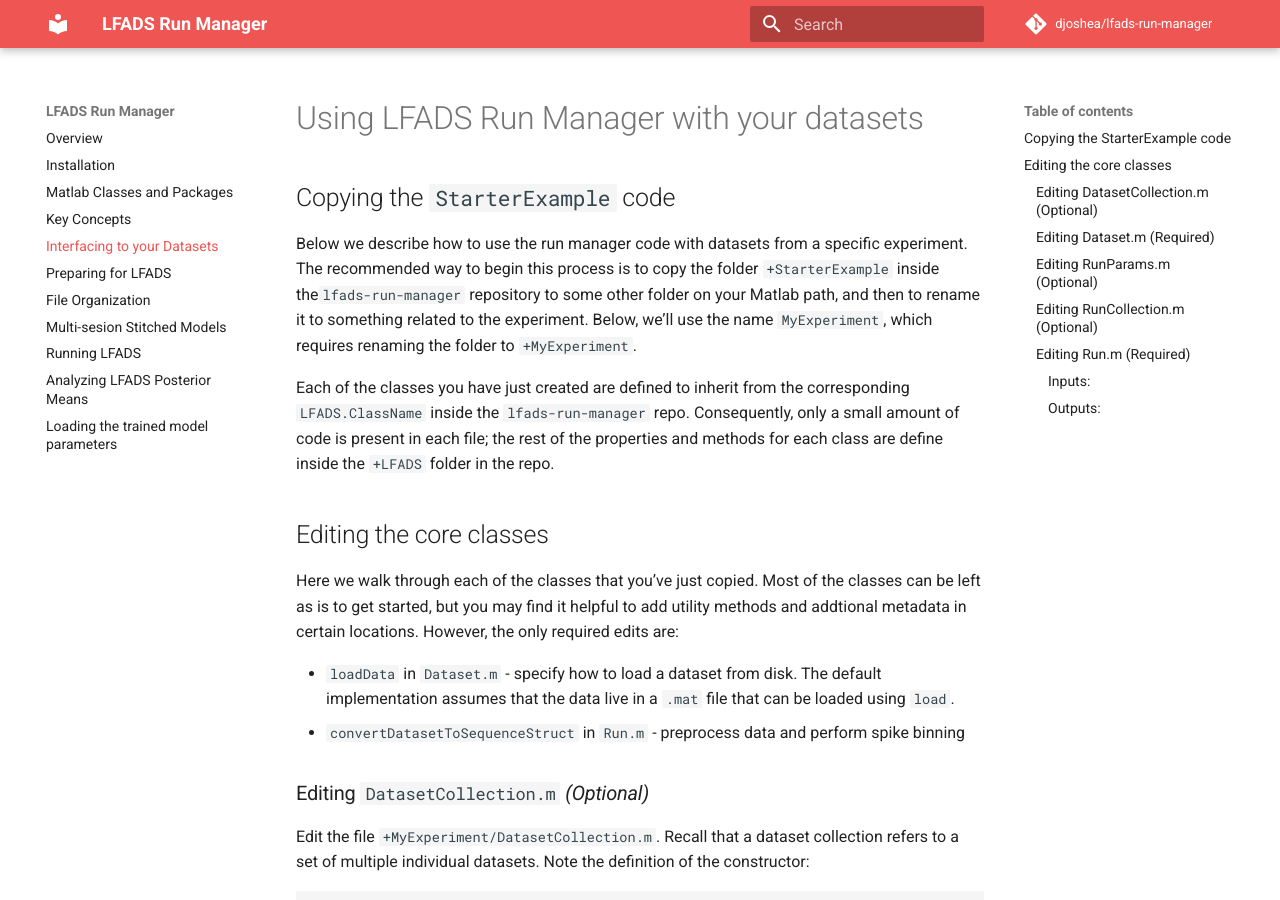
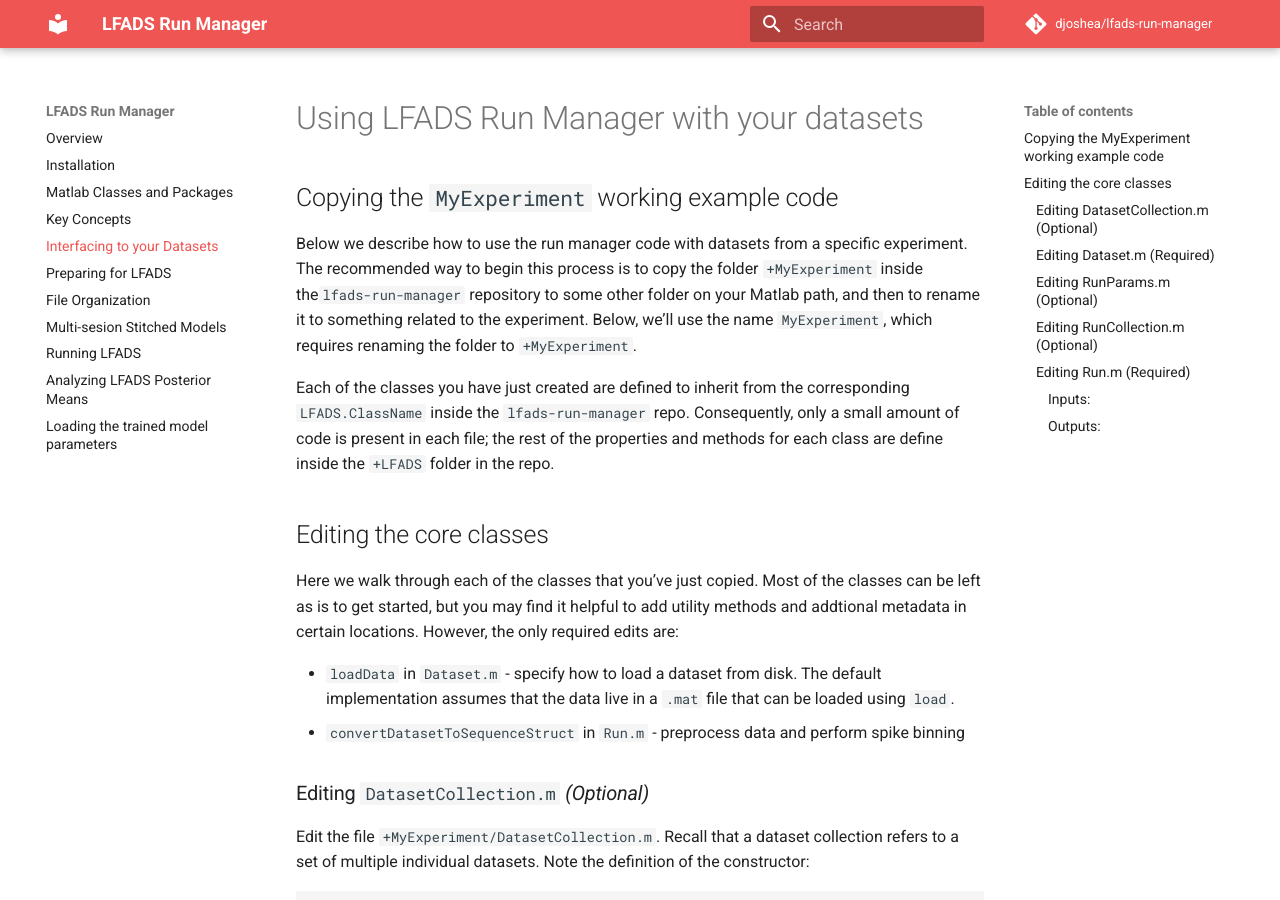
Before and after one commit to lfads/lfads-run-manager, an MkDocs documentation site: the page built from docs/adapting.md, in a window 1280 px wide and 900 px high. Built offline with MkDocs 1.6.1 and Material for MkDocs 9.7.7, drawn with Linux system fonts in a browser that asks for light colours; comment, search, counter and statistics services are not loaded; old or Windows-style settings are respelled for this version of MkDocs.

Commit message:
StarterExample --> MyExperiment

```diff
--- a/docs/adapting.md
+++ b/docs/adapting.md
@@ -1,7 +1,7 @@
 # Using LFADS Run Manager with your datasets
 
-## Copying the `StarterExample` code
-Below we describe how to use the run manager code with datasets from a specific experiment. The recommended way to begin this process is to copy the folder `+StarterExample` inside the` lfads-run-manager` repository to some other folder on your Matlab path, and then to rename it to something related to the experiment. Below, we'll use the name `MyExperiment`, which requires renaming the folder to `+MyExperiment`.
+## Copying the `MyExperiment` working example code
+Below we describe how to use the run manager code with datasets from a specific experiment. The recommended way to begin this process is to copy the folder `+MyExperiment` inside the` lfads-run-manager` repository to some other folder on your Matlab path, and then to rename it to something related to the experiment. Below, we'll use the name `MyExperiment`, which requires renaming the folder to `+MyExperiment`.
 
 Each of the classes you have just created are defined to inherit from the corresponding `LFADS.ClassName` inside the `lfads-run-manager` repo. Consequently, only a small amount of code is present in each file; the rest of the properties and methods for each class are define inside the `+LFADS` folder in the repo.
 
```
